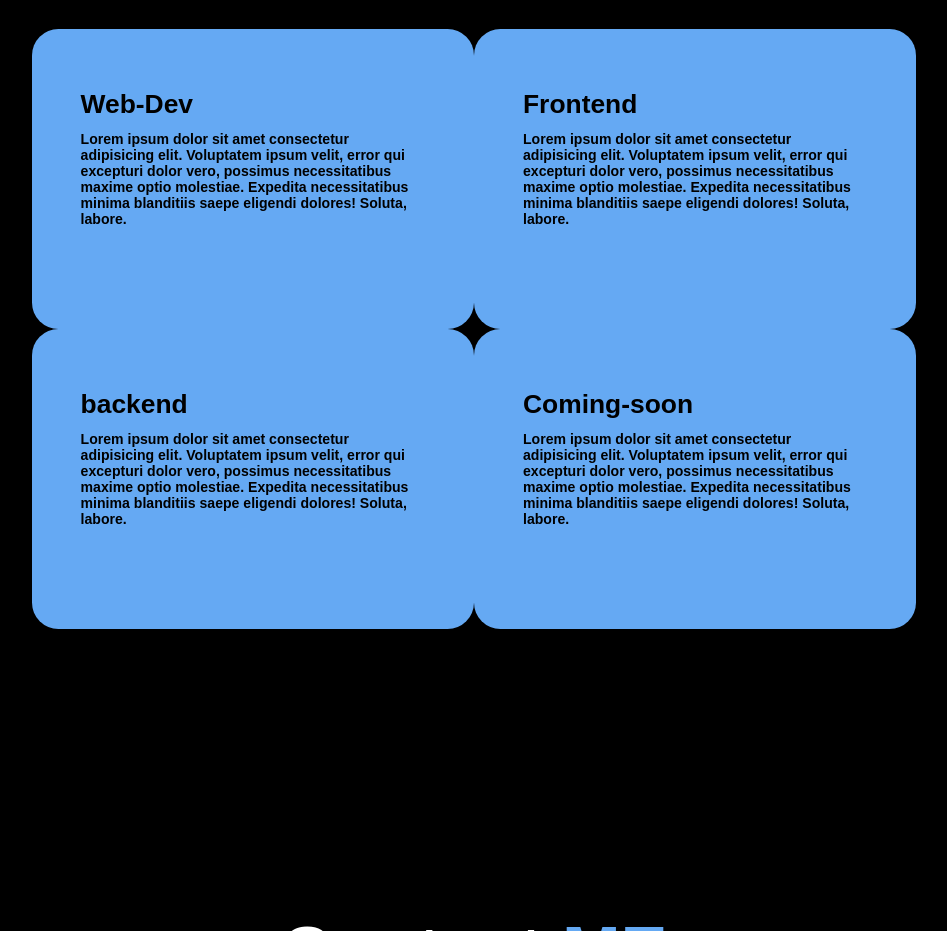
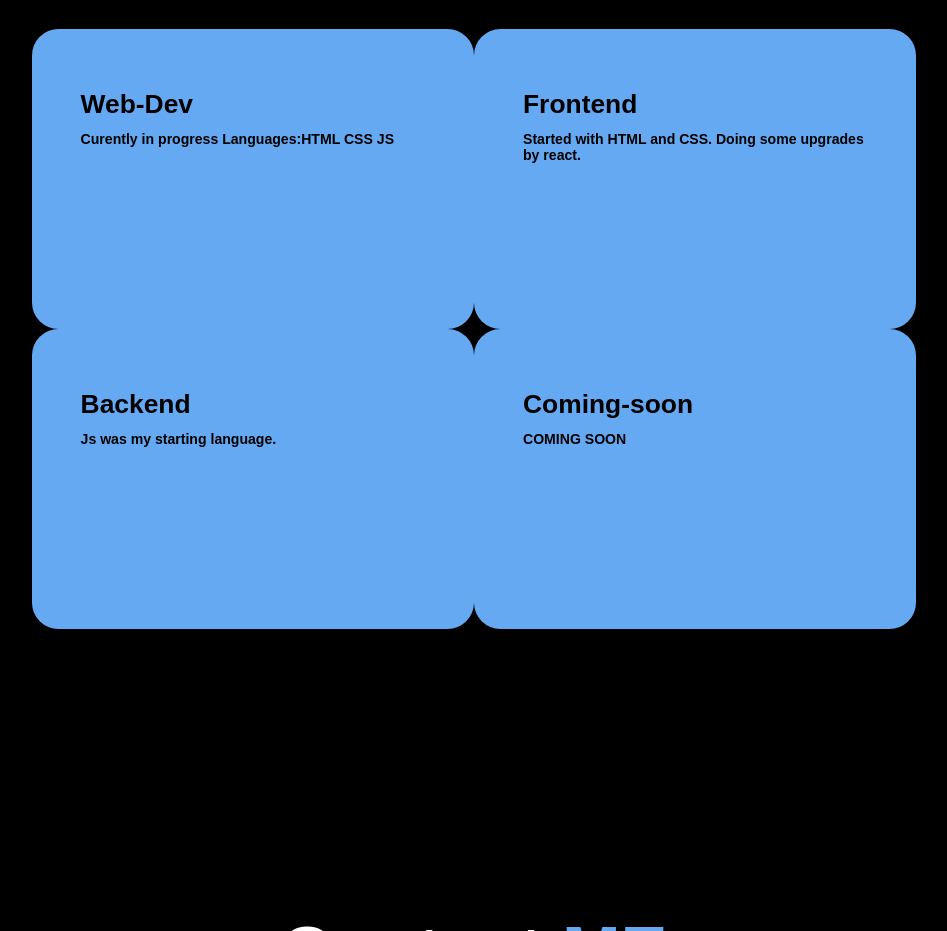
Before and after one commit to vansh16saini/Portfolio, a plain HTML site: page Profile/index.html in a window 1280 px wide. Shown: the part 2060-2991 px from the top of the page, without its empty margins (166-1113 px from the left). Drawn offline with nearby package versions, Linux system fonts and the light colour scheme.

Commit message:
some language

```diff
--- a/Profile/index.html
+++ b/Profile/index.html
@@ -79,26 +79,29 @@
         <div class="skill-set">
             <div class="skill-info">
                 <h4>Web-Dev</h4>
-                <p>Lorem ipsum dolor sit amet consectetur adipisicing elit. Voluptatem ipsum velit, error qui excepturi dolor vero, possimus necessitatibus maxime optio molestiae. Expedita necessitatibus minima blanditiis saepe eligendi dolores! Soluta, labore.</p>
+                <p>Curently in progress
+                    Languages:HTML CSS JS
+                </p>
             </div>
         </div>
         <div class="skill-set">
             <div class="skill-info">
                 <h4>Frontend</h4>
-                <p>Lorem ipsum dolor sit amet consectetur adipisicing elit. Voluptatem ipsum velit, error qui excepturi dolor vero, possimus necessitatibus maxime optio molestiae. Expedita necessitatibus minima blanditiis saepe eligendi dolores! Soluta, labore.</p>
+                <p>Started with HTML and CSS.
+                    Doing some upgrades by react.
+                </p>
             </div>
         </div>
         <div class="skill-set">
             <div class="skill-info">
-                <h4>backend</h4>
-                <p>Lorem ipsum dolor sit amet consectetur adipisicing elit. Voluptatem ipsum velit, error qui excepturi dolor vero, possimus necessitatibus maxime optio molestiae. Expedita necessitatibus minima blanditiis saepe eligendi dolores! Soluta, labore.</p>
+                <h4>Backend</h4>
+                <p>Js was my starting language.</p>
             </div>
         </div>
         <div class="skill-set">
             <div class="skill-info">
                 <h4>Coming-soon</h4>
-                <p>Lorem ipsum dolor sit amet consectetur adipisicing elit. Voluptatem ipsum velit, error qui excepturi dolor vero, possimus necessitatibus maxime optio molestiae. Expedita necessitatibus minima blanditiis saepe eligendi dolores! Soluta, labore.</p>
-            </div>
+                <p>COMING SOON</p>
         </div>
     </div>
     </section>
```
